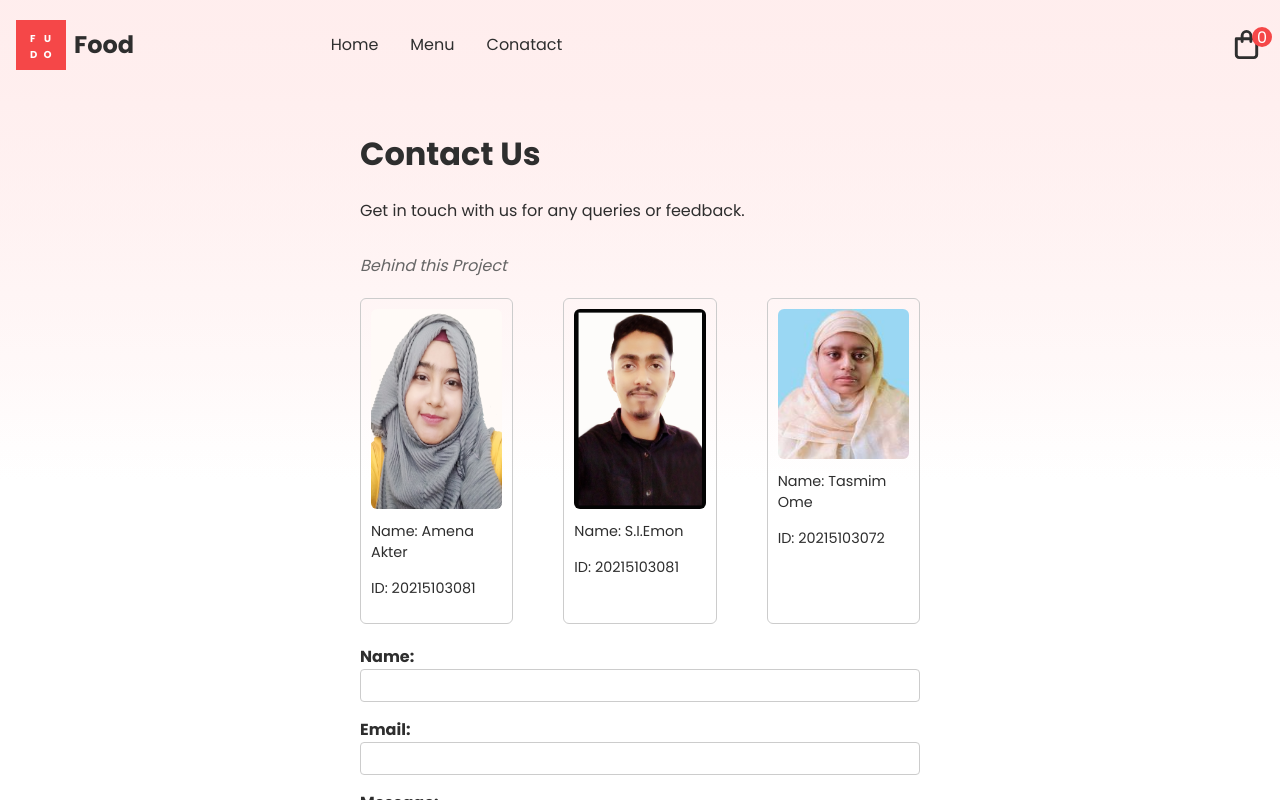
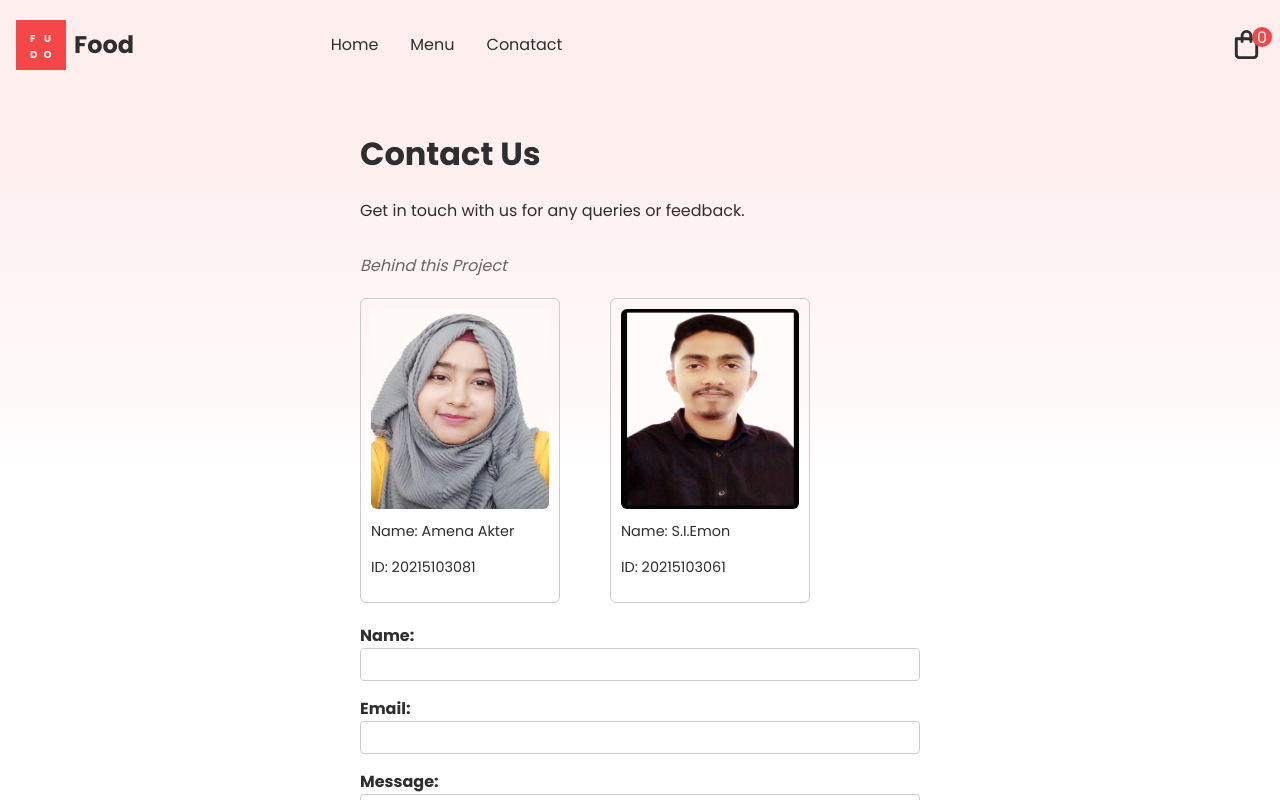
Before and after one commit to Emon16A/FoodDelivery, a Next.js app in the folder Food/: page /contactus in a window 1280 px wide. Shown: the top 800 px of the page. Built offline with nearby package versions, Linux system fonts and the light colour scheme.

Commit message:
Update ContactUs.jsx

```diff
--- a/Food/components/ContactUs.jsx
+++ b/Food/components/ContactUs.jsx
@@ -1,7 +1,6 @@
 import Head from 'next/head';
 import Image from 'next/image';
 import Em from '../assets/Em.jpg';
-import Omi from '../assets/Omi.jpg';
 import Am from '../assets/am.jpg';
 import Layout from '../components/Layout';
 import styles from '../styles/contactUs.module.css';
@@ -27,13 +26,9 @@ const ContactUs = () => {
           <div className={styles.photo}>
             <Image src={Em} alt="Photo 2" width={200} height={200} />
             <p>Name: S.I.Emon</p>
-            <p>ID: 20215103081</p>
+            <p>ID: 20215103061</p>
           </div>
-          <div className={styles.photo}>
-            <Image src={Omi} alt="Photo 3" width={150} height={150} />
-            <p>Name: Tasmim Ome</p>
-            <p>ID: 20215103072</p>
-          </div>
+
         </div>
         <div className={styles.formContainer}>
           <form>
```
